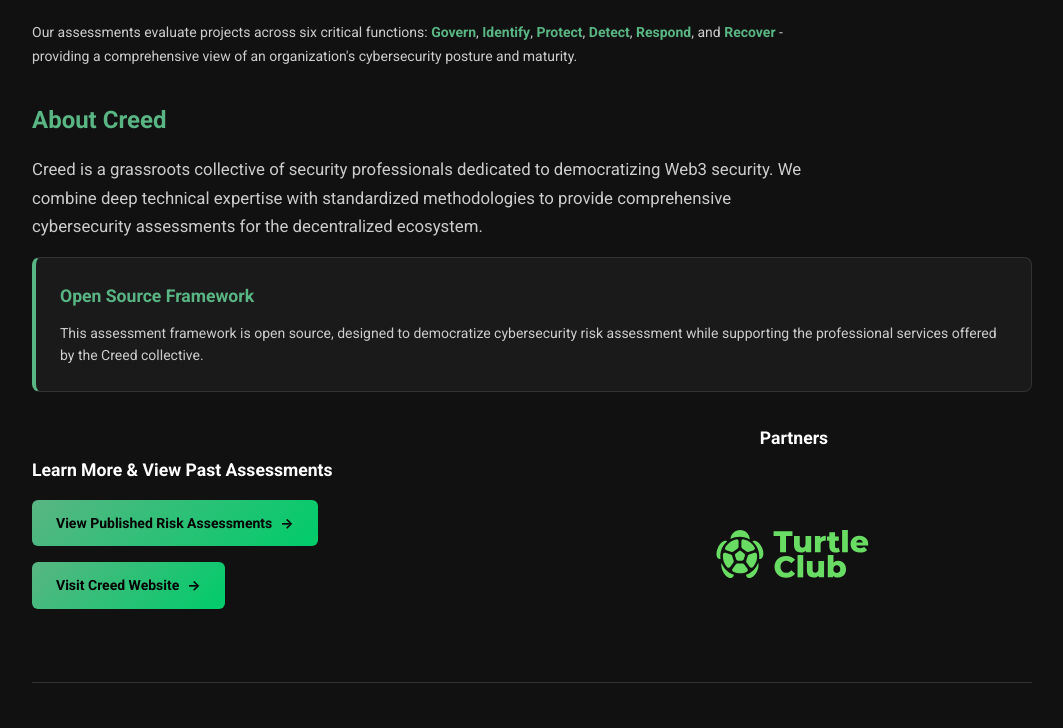
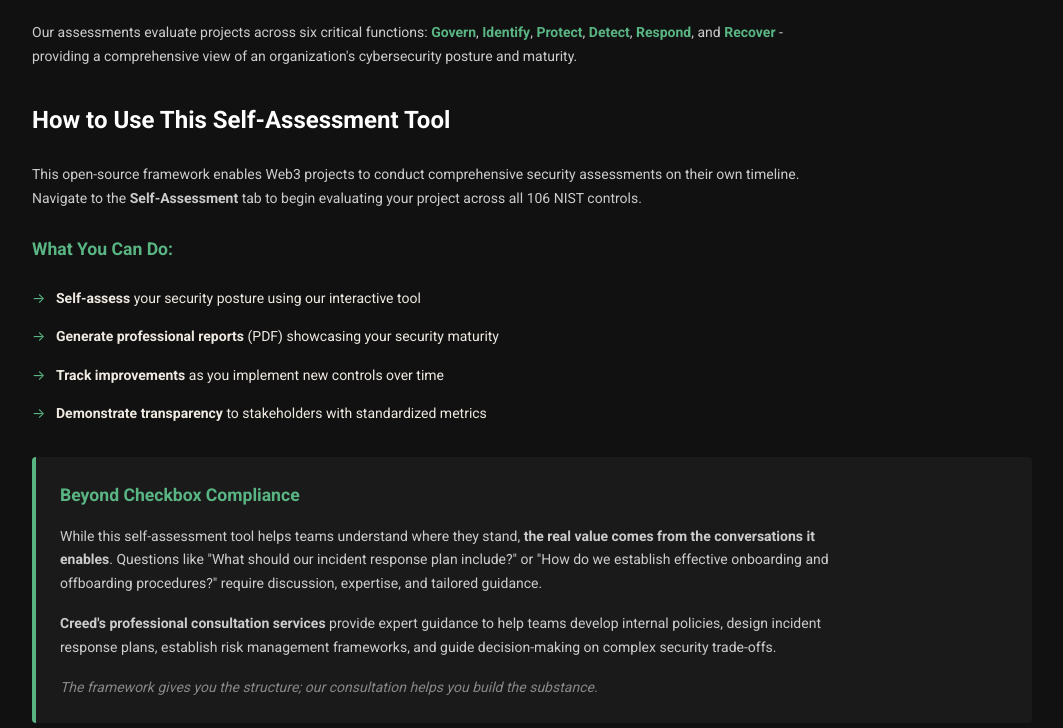
Before and after one commit to creedxyz/web3-risk-assessment, a website: page index.html in a window 1280 px wide. Shown: the part 497-1225 px from the top of the page, without its empty margins (108-1171 px from the left). Drawn offline with nearby package versions, Linux system fonts and the light colour scheme.

Commit message:
add usage guide for the self-assessment tool

```diff
--- a/index.html
+++ b/index.html
@@ -291,6 +291,46 @@
                                 Our assessments evaluate projects across six critical functions: <span class="highlight">Govern</span>, <span class="highlight">Identify</span>, <span class="highlight">Protect</span>, <span class="highlight">Detect</span>, <span class="highlight">Respond</span>, and <span class="highlight">Recover</span> - providing a comprehensive view of an organization's cybersecurity posture and maturity.
                             </p>
 
+                            <h3 style="margin-top: 2rem;">How to Use This Self-Assessment Tool</h3>
+                            <p class="description">
+                                This open-source framework enables Web3 projects to conduct comprehensive security assessments on their own timeline. Navigate to the <strong>Self-Assessment</strong> tab to begin evaluating your project across all 106 NIST controls.
+                            </p>
+
+                            <div class="usage-benefits" style="margin: 1.5rem 0;">
+                                <h4 style="color: #59b583; margin-bottom: 1rem;">What You Can Do:</h4>
+                                <ul style="list-style: none; padding: 0;">
+                                    <li style="padding: 0.5rem 0; padding-left: 1.5rem; position: relative;">
+                                        <span style="position: absolute; left: 0; color: #59b583;">→</span>
+                                        <strong>Self-assess</strong> your security posture using our interactive tool
+                                    </li>
+                                    <li style="padding: 0.5rem 0; padding-left: 1.5rem; position: relative;">
+                                        <span style="position: absolute; left: 0; color: #59b583;">→</span>
+                                        <strong>Generate professional reports</strong> (PDF) showcasing your security maturity
+                                    </li>
+                                    <li style="padding: 0.5rem 0; padding-left: 1.5rem; position: relative;">
+                                        <span style="position: absolute; left: 0; color: #59b583;">→</span>
+                                        <strong>Track improvements</strong> as you implement new controls over time
+                                    </li>
+                                    <li style="padding: 0.5rem 0; padding-left: 1.5rem; position: relative;">
+                                        <span style="position: absolute; left: 0; color: #59b583;">→</span>
+                                        <strong>Demonstrate transparency</strong> to stakeholders with standardized metrics
+                                    </li>
+                                </ul>
+                            </div>
+
+                            <div style="background: #1a1a1a; border-left: 4px solid #59b583; padding: 1.5rem; margin: 1.5rem 0; border-radius: 4px;">
+                                <h4 style="color: #59b583; margin-bottom: 1rem;">Beyond Checkbox Compliance</h4>
+                                <p class="description" style="margin-bottom: 1rem;">
+                                    While this self-assessment tool helps teams understand where they stand, <strong>the real value comes from the conversations it enables</strong>. Questions like "What should our incident response plan include?" or "How do we establish effective onboarding and offboarding procedures?" require discussion, expertise, and tailored guidance.
+                                </p>
+                                <p class="description" style="margin-bottom: 1rem;">
+                                    <strong>Creed's professional consultation services</strong> provide expert guidance to help teams develop internal policies, design incident response plans, establish risk management frameworks, and guide decision-making on complex security trade-offs.
+                                </p>
+                                <p class="description" style="margin-bottom: 0; font-style: italic; color: #888;">
+                                    The framework gives you the structure; our consultation helps you build the substance.
+                                </p>
+                            </div>
+
                             <div class="about-creed-hero">
                                 <h3>About Creed</h3>
                                 <p class="description">
```
